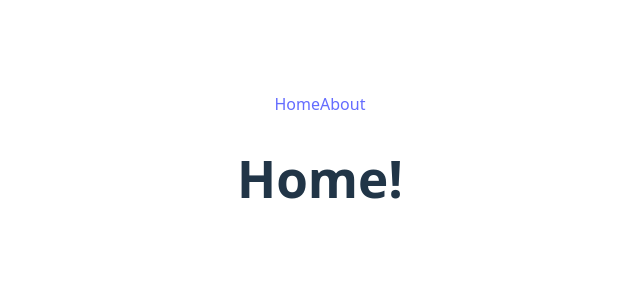
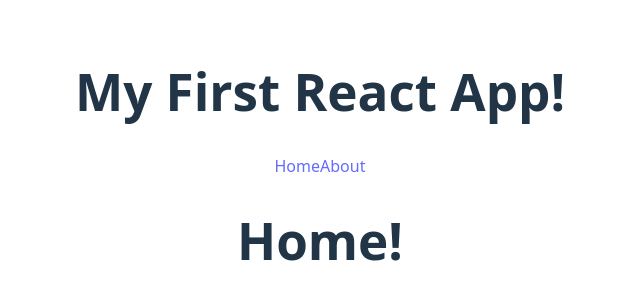
Before and after one commit to C-Au/Copy_React, a React (Vite) app in the folder copy_react_app/: page / in a window 1280 px wide. Shown: the part 234-534 px from the top of the page, without its empty margins (320-960 px from the left). Built offline with nearby package versions, Linux system fonts and the light colour scheme.

Commit message:
feat: reorganize App component structure by moving Header above navigation

```diff
--- a/copy_react_app/src/App.jsx
+++ b/copy_react_app/src/App.jsx
@@ -2,14 +2,16 @@ import "./App.css";
 import { Routes, Route, Link } from "react-router-dom";
 import About from "./Components/pages/About/About";
 import Home from "./Components/pages/Home/Home";
+import Header from "./Components/Header/Header";
 
 function App() {
   return (
     <div>
-<nav>
-  <Link to="/">Home</Link>
-  <Link to="/about">About</Link>
-</nav>
+      <Header />
+      <nav>
+        <Link to="/">Home</Link>
+        <Link to="/about">About</Link>
+      </nav>
 
       <Routes>
         <Route path="/" element={<Home />} />
```
